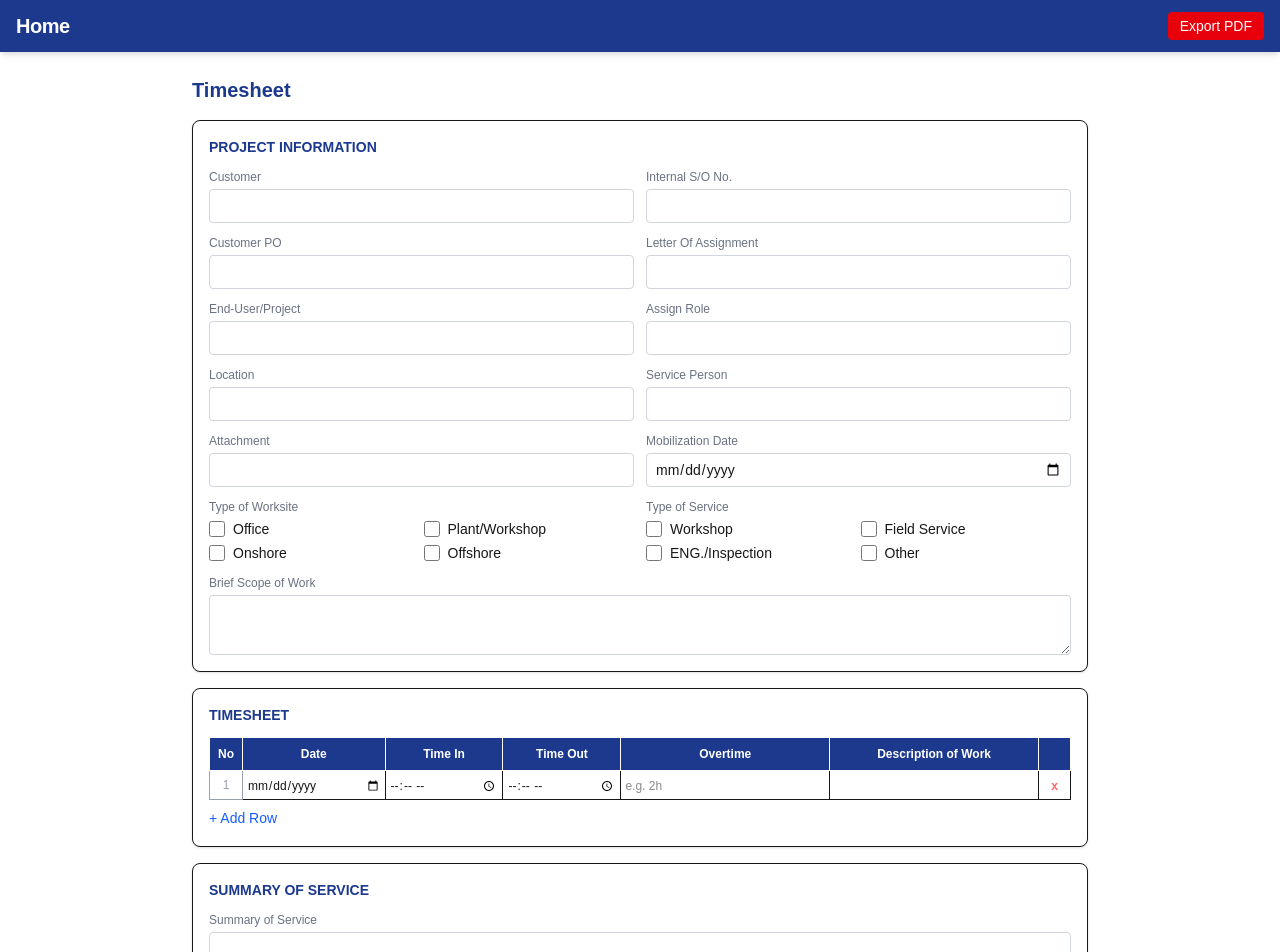
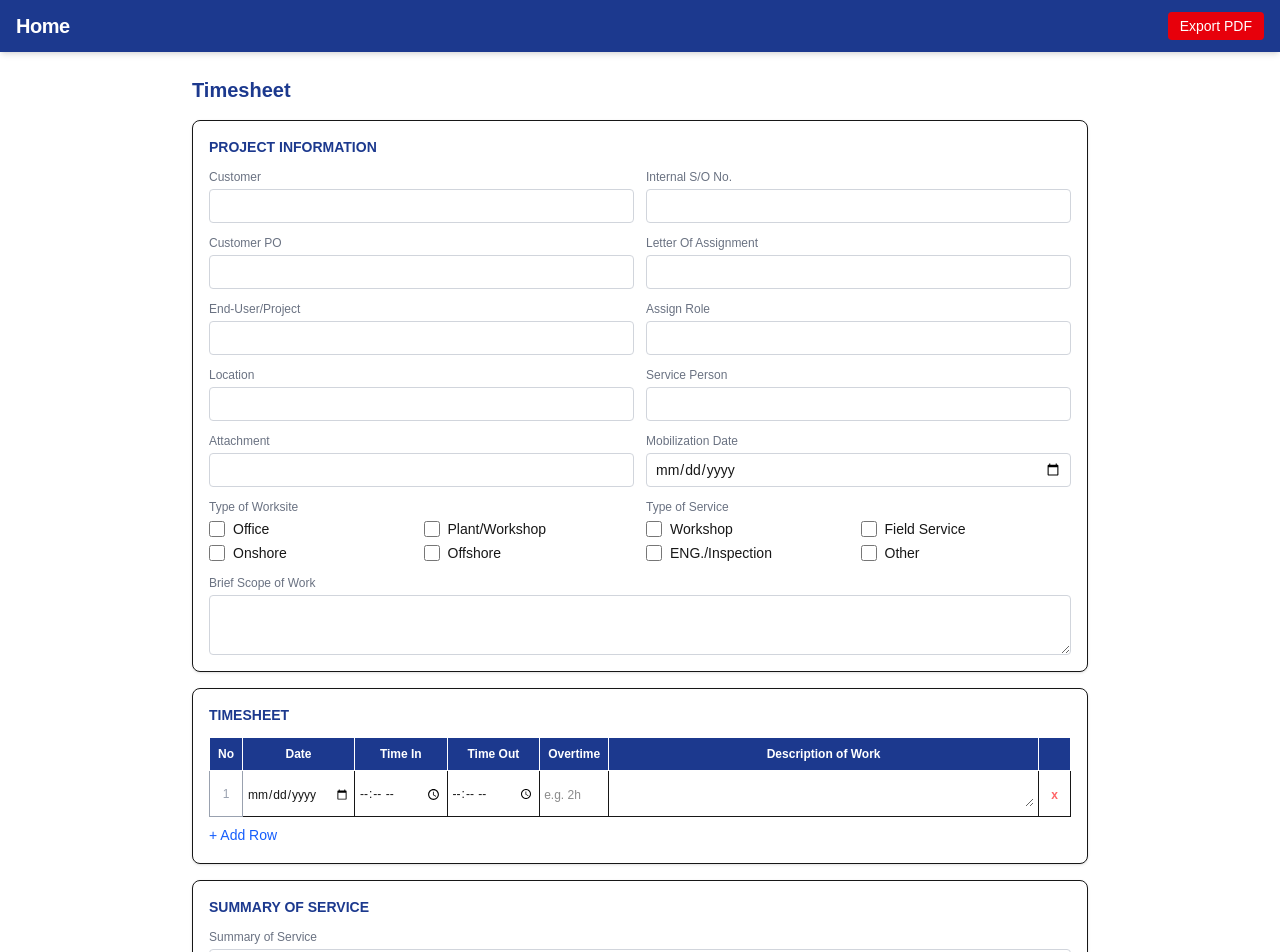
Before and after one commit to iksanfn1094/valve-report, a Next.js app: page /timesheet/1 in a window 1280 px wide. Shown: the top 952 px of the page. Built offline with nearby package versions, Linux system fonts and the light colour scheme; no server answers; the database is empty.

Commit message:
feat: timesheet - shrink Date/Time columns, widen Description, textarea with enter support

```diff
--- a/app/timesheet/[id]/page.tsx
+++ b/app/timesheet/[id]/page.tsx
@@ -201,10 +201,10 @@ export default function TimesheetDetailPage({ params }: { params: Promise<{ id:
             <thead>
               <tr className="bg-blue-900 text-white">
                 <th className="border px-2 py-2 text-xs w-8">No</th>
-                <th className="border px-2 py-2 text-xs">Date</th>
-                <th className="border px-2 py-2 text-xs">Time In</th>
-                <th className="border px-2 py-2 text-xs">Time Out</th>
-                <th className="border px-2 py-2 text-xs">Overtime</th>
+                <th className="border px-2 py-2 text-xs w-24">Date</th>
+                <th className="border px-2 py-2 text-xs w-20">Time In</th>
+                <th className="border px-2 py-2 text-xs w-20">Time Out</th>
+                <th className="border px-2 py-2 text-xs w-16">Overtime</th>
                 <th className="border px-2 py-2 text-xs">Description of Work</th>
                 <th className="border px-2 py-2 text-xs w-8"></th>
               </tr>
@@ -230,8 +230,8 @@ export default function TimesheetDetailPage({ params }: { params: Promise<{ id:
                       value={e.overtime} onChange={(ev) => setEntry(idx, 'overtime', ev.target.value)} />
                   </td>
                   <td className="border px-1 py-1">
-                    <input type="text" className="w-full border-0 bg-transparent text-xs focus:outline-none"
-                      style={{ wordBreak: 'break-word', whiteSpace: 'normal' }}
+                    <textarea className="w-full border-0 bg-transparent text-xs focus:outline-none resize-y"
+                      rows={2}
                       value={e.description} onChange={(ev) => setEntry(idx, 'description', ev.target.value)} />
                   </td>
                   <td className="border px-2 py-1 text-center">
```
